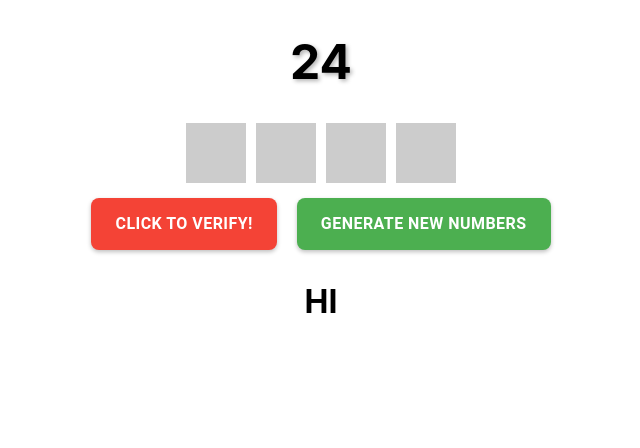
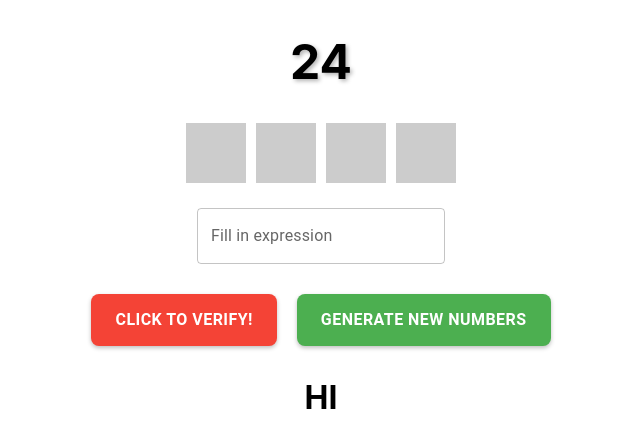
Before and after one commit to anyaguuu/24, a React (Create React App) app: page / in a window 1280 px wide. Shown: the top 448 px of the page, without its empty margins (319-959 px from the left). Built offline with nearby package versions, Linux system fonts and the light colour scheme.

Commit message:
input box

```diff
--- a/src/App.js
+++ b/src/App.js
@@ -2,8 +2,14 @@ import React, { useState } from 'react';
 import Cards from './cards';
 import { VerifyButton, GenerateButton } from './buttonstyles';
 import { cardContainer, card } from './cardstyles';
-import { titleContainer, title, resultContainer, result } from './homestyles';
-import { Button, getFilledInputUtilityClass } from '@mui/material';
+import {
+  titleContainer,
+  title,
+  resultContainer,
+  result,
+  inputContainer,
+} from './homestyles';
+import { Button, TextField } from '@mui/material';
 
 const generatePermutations = (arr, perm = [], result = []) => {
   if (arr.length === 0) {
@@ -92,6 +98,16 @@ const App = () => {
           <div style={card}>{nums[3]}</div>
         </div>
 
+        <div style={{ margin: '20px 20px 20px 20px' }}>
+          <inputContainer>
+            <TextField
+              id="outlined-basic"
+              label="Fill in expression"
+              variant="outlined"
+            />
+          </inputContainer>
+        </div>
+
         <Button
           style={{
             backgroundColor: '#f44336', // Green color
--- a/src/homestyles.js
+++ b/src/homestyles.js
@@ -20,3 +20,8 @@ export const result = {
   fontWeight: 'bold',
   color: 'black',
 };
+
+export const inputContainer = {
+  textAlign: 'center',
+  marginBottom: '20px',
+};
```
